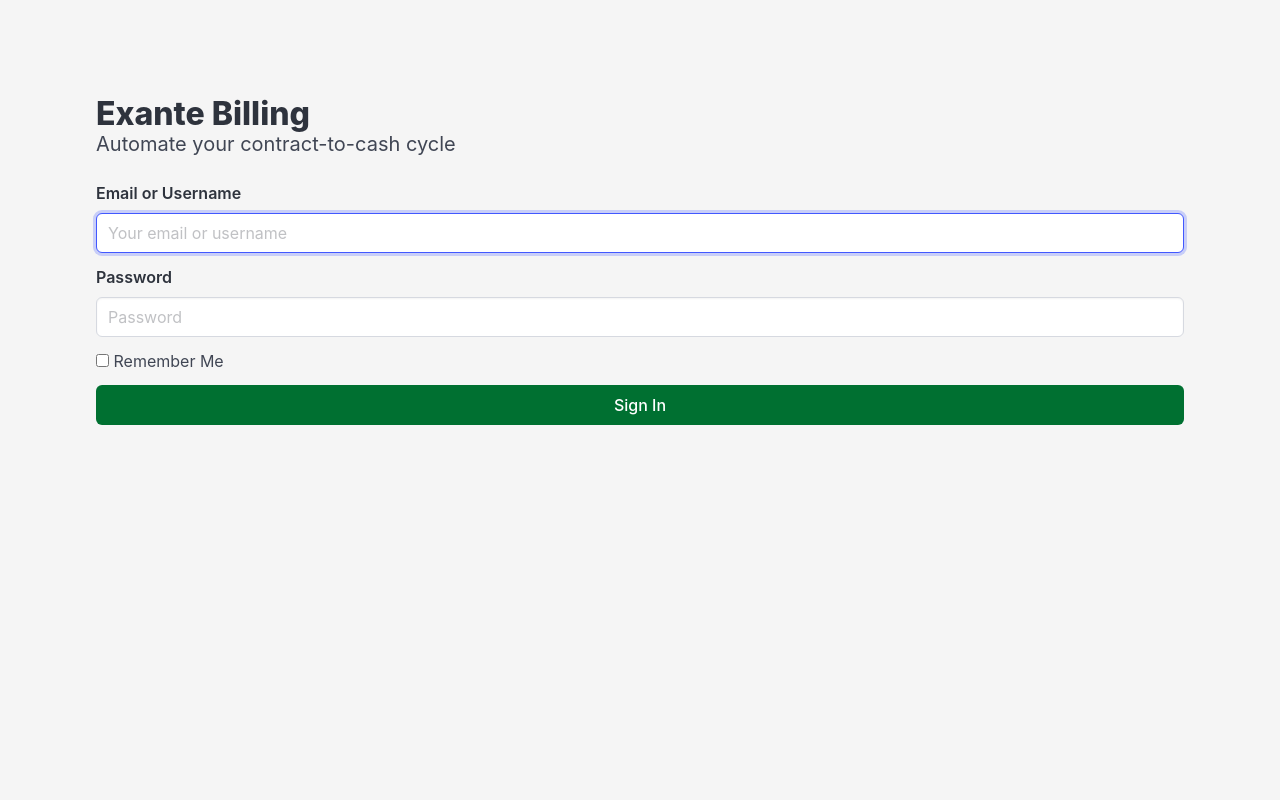
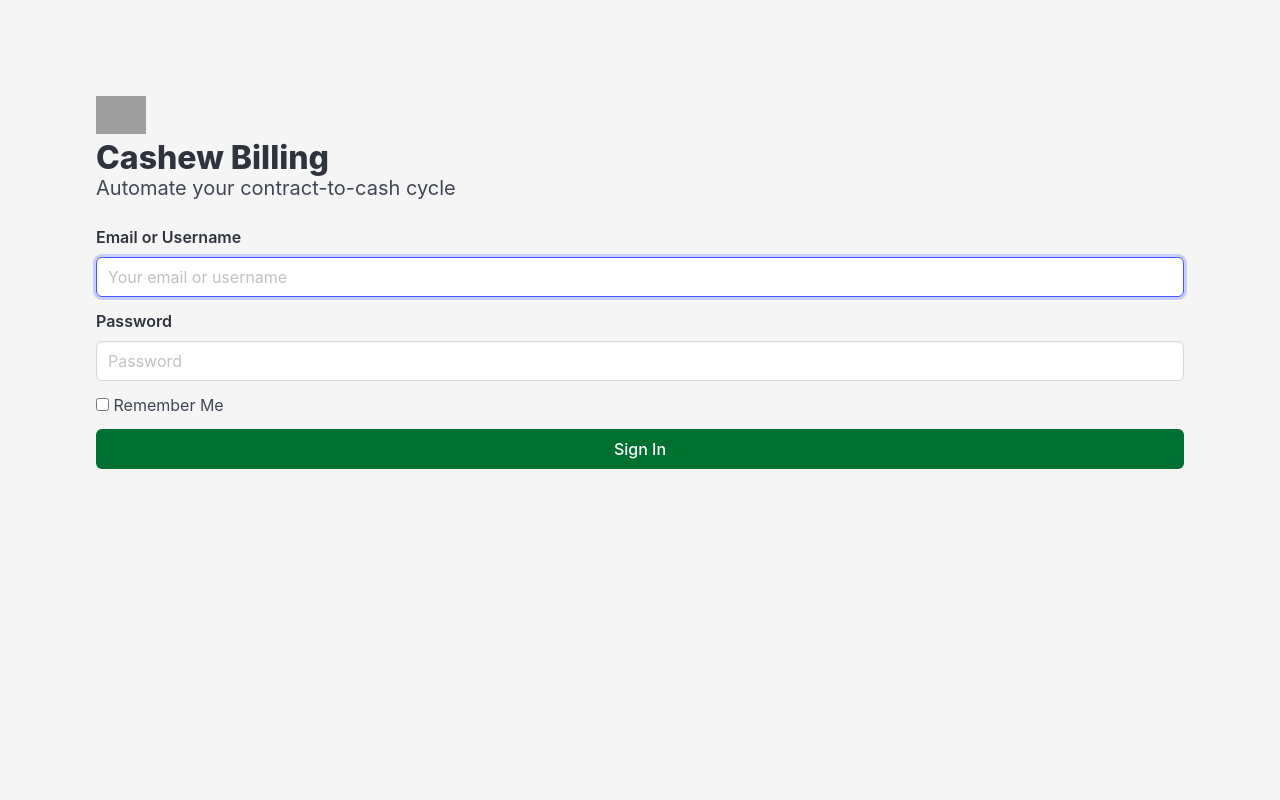
Before and after one commit to sebvargo/billing, a Flask app: page /auth/ in a window 1280 px wide. Run offline with Flask 3, Linux system fonts and the light colour scheme; parts of the project's set-up code (start-up, migrations or seed data) failed here and were passed over; some libraries are stand-ins or nearby versions; grey boxes are pictures that could not be loaded.

Commit message:
update readme

```diff
--- a/app/templates/auth/login.html
+++ b/app/templates/auth/login.html
@@ -4,7 +4,8 @@
 {% block body %}
 <section class="section">
     <div class="container">
-      <h1 class="title">Exante Billing</h1>
+        <img src="{{url_for('static', filename='img/icon.svg')}}" width="50" height="40"  alt="" class="src">
+      <h1 class="title">Cashew Billing</h1>
       <p class="subtitle">
         Automate your contract-to-cash cycle
       </p>
--- a/app/templates/navbar.html
+++ b/app/templates/navbar.html
@@ -2,7 +2,7 @@
 <nav class="navbar" role="navigation" aria-label="main navigation" style="margin:0%; background-color: #f5f5f5">
     <div class="navbar-brand">
       <a class="navbar-item" href="{{ url_for('main.home') }}">
-       <img width="" height="160" src="{{ url_for('static', filename='img/icon.svg') }}" alt="">
+        <img width="" height="160" src="{{ url_for('static', filename='img/icon.svg') }}" alt="">
 
       </a>
 
```
Also changed, not shown: README.md, app/static/img/cashew_readme1.png (added), app/static/img/cashew_readme2.png (added), app/static/img/cashew_readme3.png (added), 2 other files.
